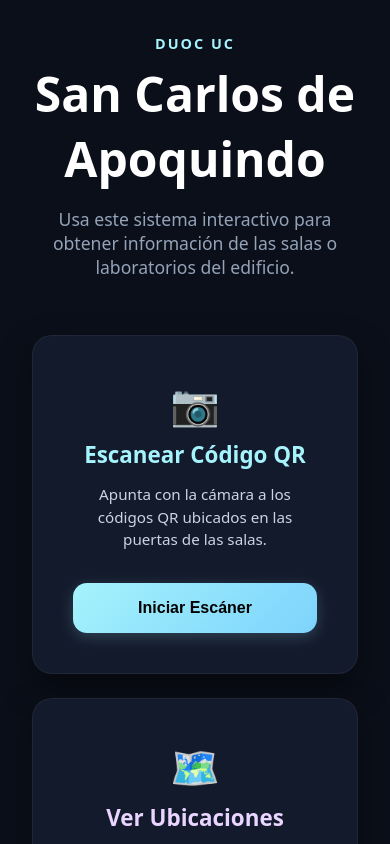
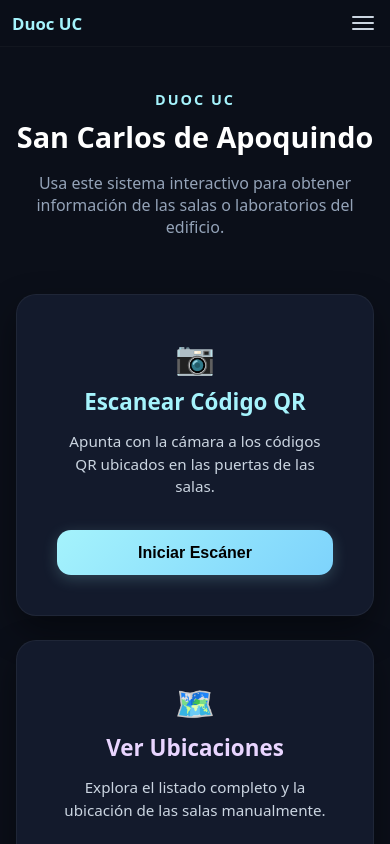
Before and after one commit to DManriquez-Dev/DUOC-QR-demo, a React (Vite) app in the folder frontend/: page / in a window 390 px wide. Shown: the top 844 px of the page. Built offline with nearby package versions, Linux system fonts and the light colour scheme; no server answers.

Commit message:
navbar, pagina de ayuda y responsividad

```diff
--- a/frontend/src/App.css
+++ b/frontend/src/App.css
@@ -149,3 +149,108 @@
     gap: 1.5rem;
   }
 }
+
+/* ======================
+   NAVBAR / LAYOUT
+   ====================== */
+.app-nav {
+  position: fixed;
+  top: 0;
+  left: 0;
+  right: 0;
+  background: rgba(11,15,25,0.95);
+  border-bottom: 1px solid rgba(255,255,255,0.03);
+  z-index: 50;
+}
+.nav-inner {
+  max-width: 1000px;
+  margin: 0 auto;
+  padding: 0.6rem 1rem;
+  display: flex;
+  align-items: center;
+  justify-content: space-between;
+}
+.brand {
+  color: #a5f3fc;
+  font-weight: 800;
+  text-decoration: none;
+  font-size: 1.05rem;
+}
+.nav-links {
+  display: flex;
+  gap: 1rem;
+  align-items: center;
+}
+.nav-links a {
+  color: #cbd5e1;
+  text-decoration: none;
+  padding: 0.5rem 0.75rem;
+  border-radius: 8px;
+}
+.nav-links a.active {
+  color: #0b0f19;
+  background: linear-gradient(135deg, #a5f3fc 0%, #7dd3fc 100%);
+  font-weight: 700;
+}
+.nav-toggle {
+  display: none;
+  background: transparent;
+  border: none;
+  padding: 0.25rem;
+}
+.nav-toggle .bar {
+  display: block;
+  width: 22px;
+  height: 2px;
+  background: #cbd5e1;
+  margin: 4px 0;
+  border-radius: 2px;
+}
+
+/* Content spacing to avoid being cubierto por la navbar */
+.app-root .content-wrapper {
+  padding-top: 72px; /* espacio para navbar */
+  min-height: calc(100vh - 72px);
+  display: flex;
+  align-items: flex-start;
+  justify-content: center;
+}
+
+/* Page common */
+.page {
+  width: 100%;
+  max-width: 1000px;
+  margin: 0 auto;
+  padding: 1.5rem;
+  box-sizing: border-box;
+}
+.info-card {
+  background: #0f1724;
+  border: 1px solid rgba(255,255,255,0.04);
+  border-radius: 12px;
+  padding: 1rem;
+  margin: 1rem 0;
+}
+.help-actions {
+  display: flex;
+  gap: 1rem;
+  margin-top: 1rem;
+}
+
+/* Ajustes responsivos adicionales */
+@media (max-width: 900px) {
+  .hero-section h1 { font-size: 2.4rem; }
+  .hero-section p { font-size: 1rem; }
+}
+
+@media (max-width: 600px) {
+  .nav-toggle { display: block; }
+  .nav-links { display: none; position: absolute; right: 1rem; top: 56px; background: #071023; flex-direction: column; padding: 0.75rem; border-radius: 10px; }
+  .nav-links.open { display: flex; }
+  .nav-inner { padding: 0.5rem 0.75rem; }
+  .home-container { padding: 1rem; }
+  .hero-section h1 { font-size: 1.8rem; }
+  .card-icon { font-size: 2rem; }
+  .btn { padding: 0.85rem 1rem !important; }
+  .help-actions { flex-direction: column; }
+}
--- a/frontend/src/App.jsx
+++ b/frontend/src/App.jsx
@@ -3,14 +3,19 @@
 import Scanner from './pages/Scanner'
 import RoomInfo from './pages/RoomInfo'
 import ErrorQR from './pages/ErrorQR'
+import Help from './pages/Help'
+import Layout from './components/Layout'
 
 function App() {
   return (
     <Routes>
-      <Route path="/"          element={<Home />} />
-      <Route path="/scanner"   element={<Scanner />} />
-      <Route path="/sala/:id"  element={<RoomInfo />} />
-      <Route path="/error"     element={<ErrorQR />} />
+      <Route path="/" element={<Layout />}>
+        <Route index element={<Home />} />
+        <Route path="scanner" element={<Scanner />} />
+        <Route path="sala/:id" element={<RoomInfo />} />
+        <Route path="error" element={<ErrorQR />} />
+        <Route path="help" element={<Help />} />
+      </Route>
     </Routes>
   )
 }
--- /dev/null
+++ b/frontend/src/components/Layout.jsx
@@ -0,0 +1,15 @@
+import { Outlet } from 'react-router-dom'
+import Navbar from './Navbar'
+
+function Layout() {
+  return (
+    <div className="app-root">
+      <Navbar />
+      <div className="content-wrapper">
+        <Outlet />
+      </div>
+    </div>
+  )
+}
+
+export default Layout
--- /dev/null
+++ b/frontend/src/components/Navbar.jsx
@@ -0,0 +1,28 @@
+import { NavLink, Link } from 'react-router-dom'
+import { useState } from 'react'
+
+function Navbar() {
+  const [open, setOpen] = useState(false)
+
+  return (
+    <nav className="app-nav">
+      <div className="nav-inner">
+        <Link to="/" className="brand">Duoc UC</Link>
+
+        <button className="nav-toggle" onClick={() => setOpen(!open)} aria-label="Abrir menú">
+          <span className="bar" />
+          <span className="bar" />
+          <span className="bar" />
+        </button>
+
+        <div className={`nav-links ${open ? 'open' : ''}`} onClick={() => setOpen(false)}>
+          <NavLink to="/" end className={({isActive}) => isActive ? 'active' : ''}>Inicio</NavLink>
+          <NavLink to="/scanner" className={({isActive}) => isActive ? 'active' : ''}>Escáner</NavLink>
+          <NavLink to="/help" className={({isActive}) => isActive ? 'active' : ''}>Ayuda</NavLink>
+        </div>
+      </div>
+    </nav>
+  )
+}
+
+export default Navbar
--- /dev/null
+++ b/frontend/src/pages/Help.jsx
@@ -0,0 +1,24 @@
+import { useNavigate } from 'react-router-dom'
+
+function Help() {
+  const navigate = useNavigate()
+
+  return (
+    <div className="page help-page">
+      <h2>Ayuda</h2>
+      <p>Si tienes problemas para escanear un código QR, revisa la iluminación y mantén la cámara estable. Asegúrate de permitir el acceso a la cámara cuando el navegador lo solicite.</p>
+
+      <div className="info-card">
+        <p><strong>Escáner:</strong> Usa la opción "Escáner" en el menú para abrir la cámara.</p>
+        <p><strong>Ubicaciones:</strong> Si necesitas ver la ubicación de una sala manualmente, busca la sala por su código en el personal de soporte.</p>
+      </div>
+
+      <div className="help-actions">
+        <button className="btn btn-celeste" onClick={() => navigate('/scanner')}>Ir al Escáner</button>
+        <button className="btn btn-morado" onClick={() => navigate('/')}>Volver al Inicio</button>
+      </div>
+    </div>
+  )
+}
+
+export default Help
```
